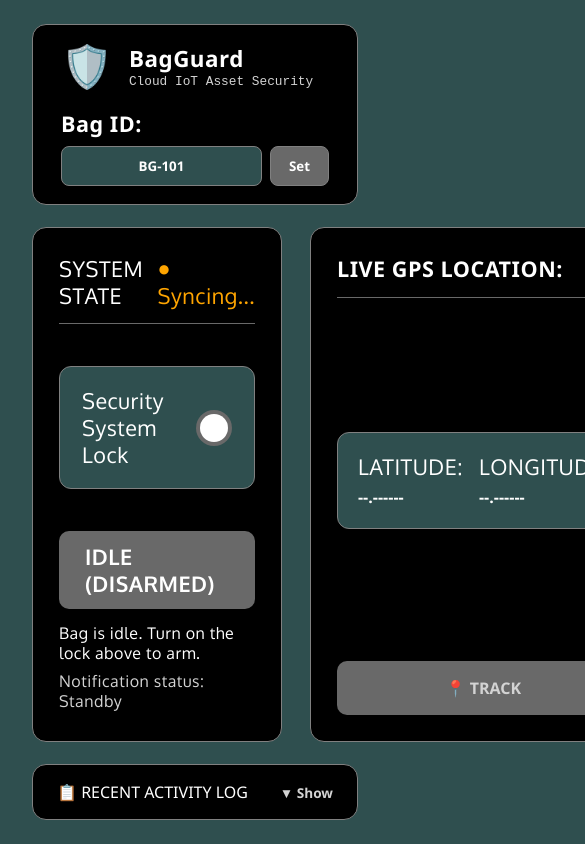
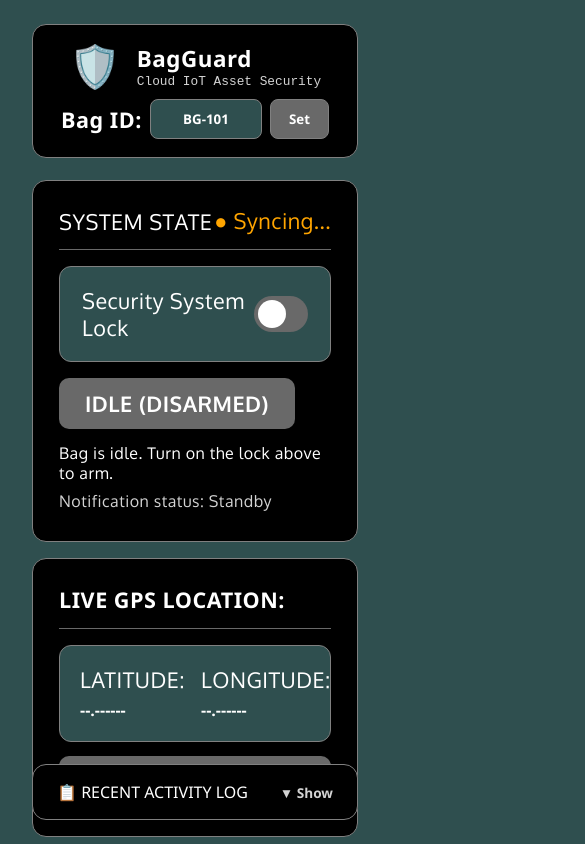
Before and after one commit to Abdur-Rehman-dev-code/Bag_guard-dashboard, a plain HTML site: page index.html in a window 390 px wide. Shown: the top 844 px of the page, 585 px wide, since content can reach past the window. Drawn offline with Linux system fonts and the light colour scheme; no server answers; a web font is replaced by a local one.

Commit message:
Update style.css

```diff
--- a/style.css
+++ b/style.css
@@ -354,37 +354,60 @@ input:checked + .slider:before {
   pointer-events: none;
 }
 
-/* Mobile Header Fix: Stack Bag ID beneath BagGuard logo on phones */
+/* Mobile Layout Fix: Clean Header Stack + Single-Column Vertical Cards */
 @media (max-width: 600px) {
-  /* Target the top header card that contains both the logo and the Bag ID input */
-  header:has(#bagIdInput),
-  div:has(> div > #bagIdInput),
-  div:has(> #bagIdInput) {
-    flex-wrap: wrap;
+  /* 1. Target ONLY the top header box (not the whole page wrapper) */
+  header,
+  .header,
+  .top-header {
+    display: flex;
+    flex-direction: column;
+    align-items: stretch;
     height: auto !important;
+    width: 100%;
   }
 
-  /* Force the Bag ID + input + Set container onto its own full-width row underneath */
-  div:has(> #bagIdInput),
-  label[for="bagIdInput"] {
+  /* 2. Keep Bag ID row neatly inside the header card below the logo */
+  header > div:has(#bagIdInput),
+  .header > div:has(#bagIdInput),
+  .top-header > div:has(#bagIdInput) {
     width: 100%;
     display: flex;
+    flex-wrap: wrap;
     align-items: center;
-    justify-content: space-between;
     gap: 8px;
     margin-top: 10px;
   }
 
-  /* Prevent "Bag ID:" from wrapping onto two lines and let the input box fill the middle */
-  div:has(> #bagIdInput) label,
-  div:has(> #bagIdInput) span {
-    white-space: nowrap;
+  #bagIdInput {
+    flex: 1;
+    min-width: 90px;
   }
 
-  #bagIdInput {
-    flex: 1;
-    width: auto;
-    min-width: 90px;
+  /* 3. Force the main dashboard grid/flex container into 1 vertical column */
+  main,
+  .dashboard,
+  .grid-container,
+  .cards-grid,
+  .container:has(#armToggle) {
+    display: flex !important;
+    flex-direction: column !important;
+    width: 100% !important;
+    gap: 16px !important;
+  }
+
+  /* 4. Make every card (System State, Live GPS, Activity Log) full-width & non-overlapping */
+  main > section,
+  main > div,
+  .card,
+  .panel,
+  section:has(#toggleLogBtn),
+  div:has(> #toggleLogBtn) {
+    width: 100% !important;
+    max-width: 100% !important;
+    position: relative !important;
+    height: auto !important;
+    margin: 0 !important;
   }
 }
 /* 11. Dual Toggle Controls (Security Lock + Find My Bag Buzzer) */
```
